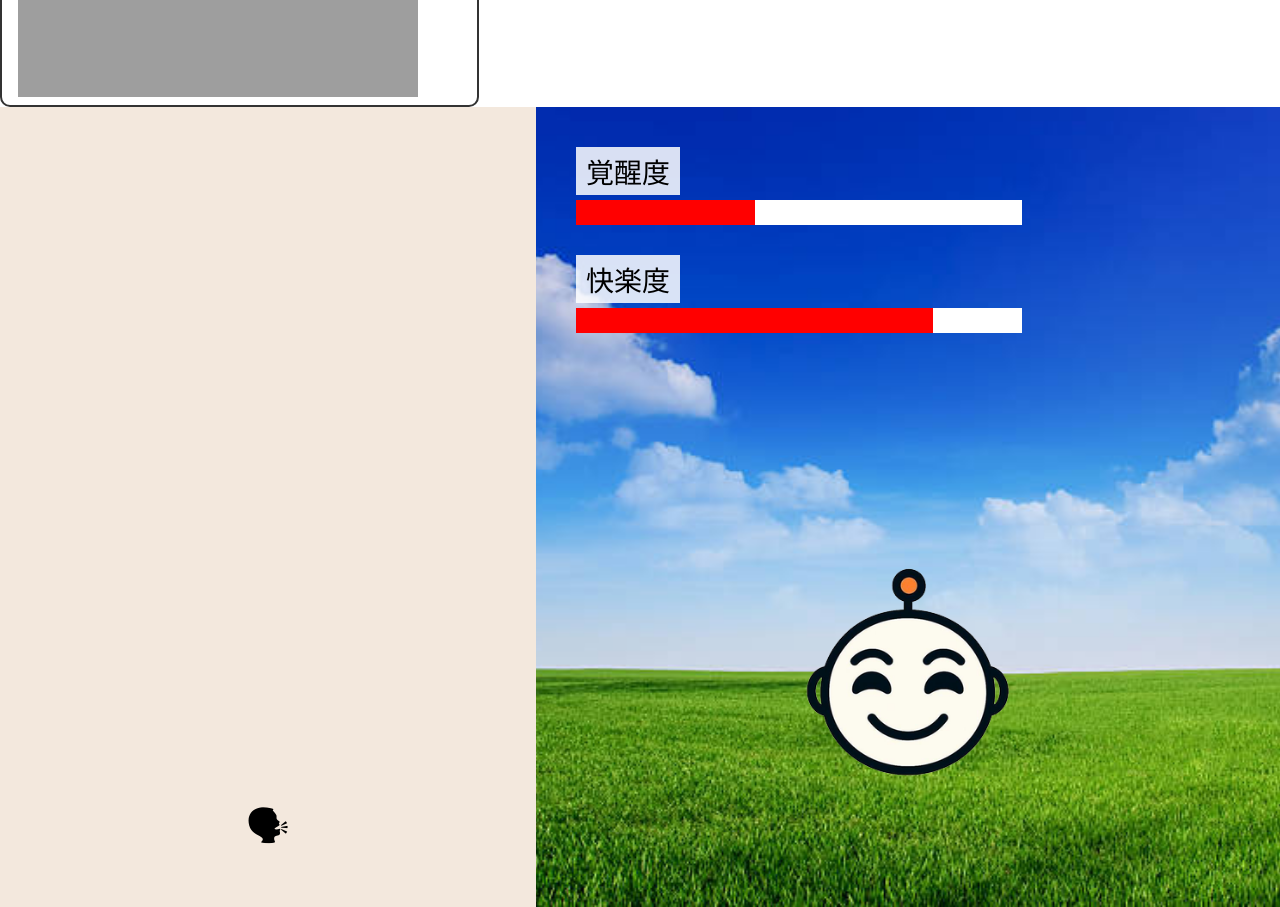
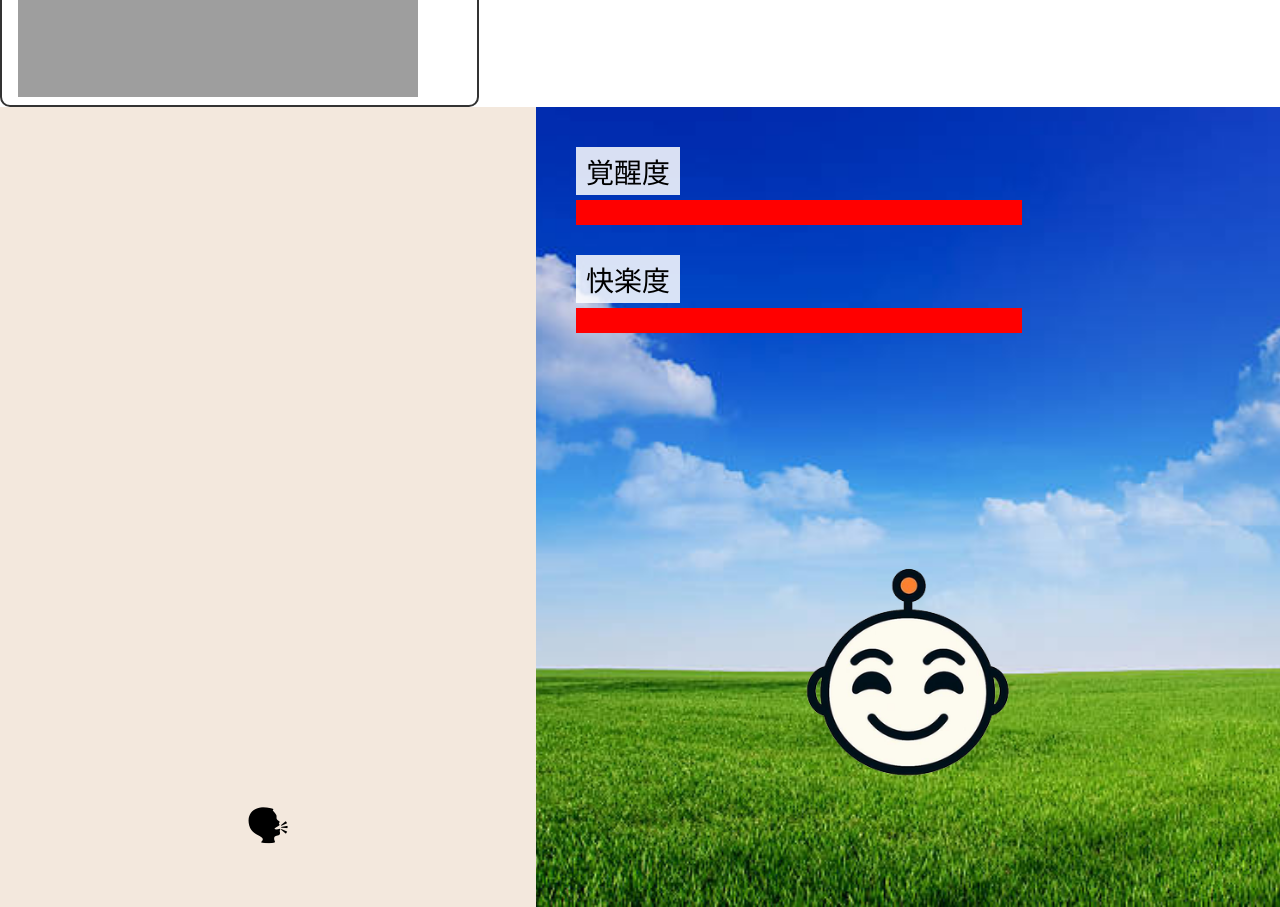
Before and after one commit to nitta-sss/PythonApplication1, a Django app: template main/templates/index.html in a window 1280 px wide. Shown: the part 213-1120 px from the top of the page. Run offline with Django 4.2, Linux system fonts and the light colour scheme; the template is opened without the code that fills it: most values are stand-ins (such as "Sample title", 1, 10 or a date in 2020); grey boxes are pictures that could not be loaded.

Commit message:
感情ゲージ再編集

```diff
--- a/main/templates/index.html
+++ b/main/templates/index.html
@@ -50,14 +50,14 @@
             <div class="bar-item">
                 <div class="bar-label">覚醒度</div>
                 <div class="bar-base">
-                    <div class="bar-fill" style="width: 40%;"></div>
+                    <div class="bar-fill fill1" id="awakeBar"></div>
                 </div>
             </div>
 
             <div class="bar-item">
                 <div class="bar-label">快楽度</div>
                 <div class="bar-base">
-                    <div class="bar-fill" style="width: 80%;"></div>
+                    <div class="bar-fill fill2" id="pleasureBar"></div>
                 </div>
             </div>
 
@@ -66,6 +66,13 @@
     </div>
 
 </div>
+<script>
+    const awakening = Number("{{ awakening }}");
+    const pleasure  = Number("{{ pleasure }}");
+
+    document.getElementById("awakeBar").style.width = awakening + "%";
+    document.getElementById("pleasureBar").style.width = pleasure + "%";
+</script>
 
 </body>
 </html>
```
